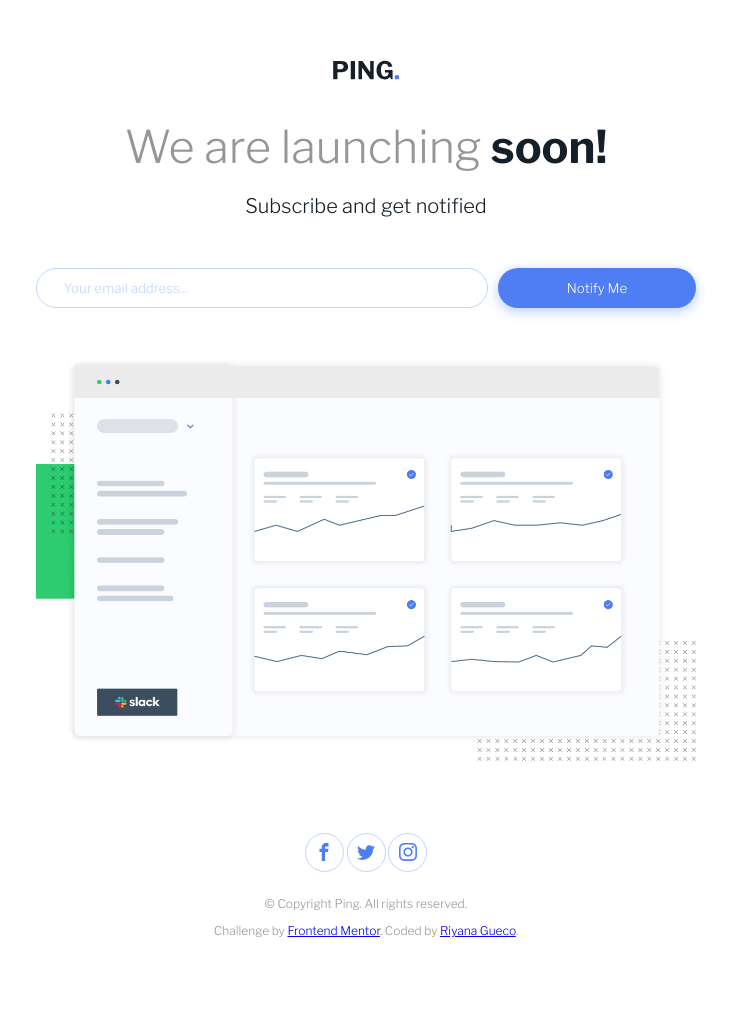
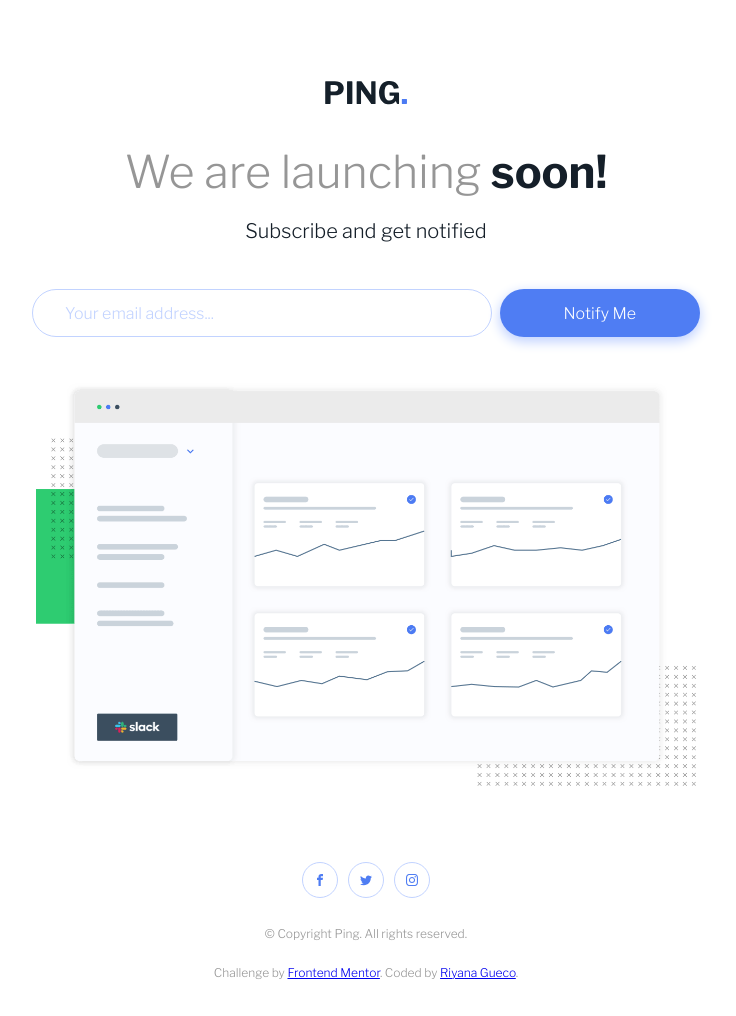
Before and after one commit to rngueco/ping-coming-soon-page, a plain HTML site: page index.html in a window 1280 px wide. Shown: the whole page, without its empty margins (274-1010 px from the left). Before the commit the page ends 962 px from the top, so only its background shows below. Drawn offline with nearby package versions, Linux system fonts and the light colour scheme.

Commit message:
Minor styling adjustments

```diff
--- a/sass/style.scss
+++ b/sass/style.scss
@@ -50,7 +50,7 @@ main {
 }
 
 .logo {
-    height: 1em;
+    height: 1.25em;
 }
 
 .content {
@@ -83,6 +83,7 @@ main {
     align-items: flex-start;
     gap: 0.5em;
     padding: 1em;
+    font-size: 0.8em;
     flex: {
         direction: row;
         wrap: wrap;
@@ -97,6 +98,7 @@ main {
 
     & input {
         font-family: inherit;
+        font-size: inherit;
         height: 3em;
         border-radius: 1.5em;
     }
@@ -164,6 +166,10 @@ footer {
     font: {
         size: 0.6em;
     }
+
+    .attribution {
+        padding: 1em;
+    }
 }
 
 .social {
@@ -174,9 +180,10 @@ footer {
     display: inline-block;
     border: 1px solid $pale-blue;
     border-radius: 50%;
-    height: 3.25em;
-    width: 3.25em;
-    line-height: 3.75em;
+    height: 3em;
+    width: 3em;
+    line-height: 3.20em;
+    margin: 0.3em;
     transition: background-color 0.3s ease, border-color 0.3s ease;
 
     &:hover {
@@ -191,8 +198,8 @@ footer {
 
 .icon {
     display: inline-block;
-    width: 1.5em;
-    height: 1.5em;
+    width: 1em;
+    height: 1em;
     stroke-width: 0;
     stroke: $very-dark-blue;
     fill: $blue;
@@ -202,7 +209,7 @@ footer {
 @media (min-width: 900px) {
     main {
         width: min(90vw, 700px);
-        padding-block-start: 3em;
+        padding-block-start: 4em;
         margin: 0 auto;
         gap: 0.5em;
     }
@@ -239,6 +246,7 @@ footer {
         .error-message {
             text-align: start;
             padding-inline-start: 2em;
+            font-size: 0.8em;
         }
     }
 }
```
Also changed, not shown: css/style.css, 1 other file.
